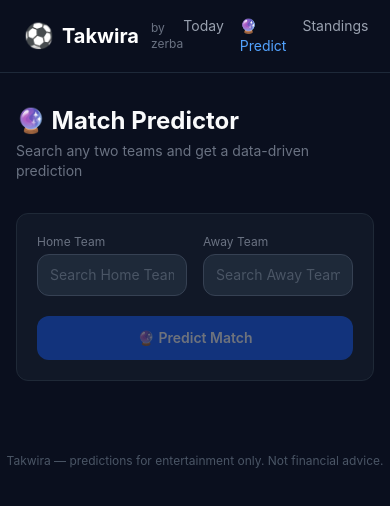
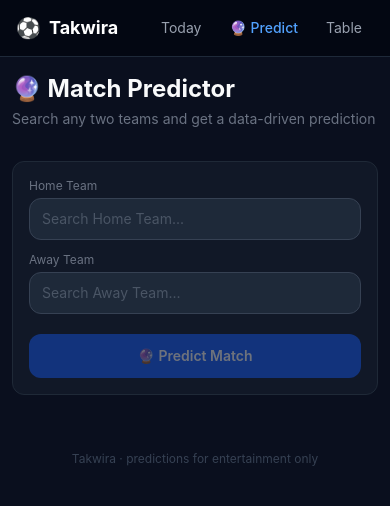
Before and after one commit to Mohammedjebali/takwira, a Next.js app: page /predict in a window 390 px wide. Shown: the top 506 px of the page. Built offline with nearby package versions, Linux system fonts and the light colour scheme.

Commit message:
feat: mobile-friendly layout — sticky header, team logos stacked, horizontal league scroll

```diff
--- a/src/app/globals.css
+++ b/src/app/globals.css
@@ -10,20 +10,39 @@
   --accent: #3b82f6;
 }
 
+* {
+  box-sizing: border-box;
+  -webkit-tap-highlight-color: transparent;
+}
+
+html {
+  -webkit-text-size-adjust: 100%;
+}
+
 body {
   background-color: var(--bg);
   color: #f9fafb;
   font-family: 'Inter', system-ui, sans-serif;
   min-height: 100vh;
+  overflow-x: hidden;
 }
 
 .card {
   background: var(--card);
   border: 1px solid var(--border);
   border-radius: 12px;
-  padding: 1.25rem;
+  padding: 1rem;
+}
+
+@media (min-width: 640px) {
+  .card { padding: 1.25rem; }
 }
 
 .badge-high   { background: #14532d; color: #86efac; }
 .badge-medium { background: #713f12; color: #fde68a; }
 .badge-low    { background: #1f2937; color: #9ca3af; }
+
+/* Touch-friendly buttons */
+button, a {
+  touch-action: manipulation;
+}
--- a/src/app/layout.tsx
+++ b/src/app/layout.tsx
@@ -1,32 +1,46 @@
-import type { Metadata } from "next";
+import type { Metadata, Viewport } from "next";
 import "./globals.css";
 
 export const metadata: Metadata = {
-  title: "Takwira ⚽ — Football Predictor",
-  description: "AI-powered football match predictions using Poisson distribution and team analytics",
+  title: "Takwira ⚽",
+  description: "Football match predictions",
+};
+
+export const viewport: Viewport = {
+  width: "device-width",
+  initialScale: 1,
+  maximumScale: 1,
 };
 
 export default function RootLayout({ children }: { children: React.ReactNode }) {
   return (
     <html lang="en">
       <body>
-        <header className="border-b border-gray-800 px-6 py-4 flex items-center justify-between">
+        {/* Header */}
+        <header className="border-b border-gray-800 px-4 py-3 flex items-center justify-between sticky top-0 z-40 bg-gray-950 backdrop-blur">
           <div className="flex items-center gap-2">
-            <span className="text-2xl">⚽</span>
-            <span className="text-xl font-bold text-white">Takwira</span>
-            <span className="text-xs text-gray-500 ml-1">by zerba</span>
+            <span className="text-xl">⚽</span>
+            <span className="text-lg font-bold text-white">Takwira</span>
           </div>
-          <nav className="flex gap-4 text-sm text-gray-400">
-            <a href="/" className="hover:text-white transition-colors">Today</a>
-            <a href="/predict" className="hover:text-white transition-colors text-blue-400">🔮 Predict</a>
-            <a href="/standings" className="hover:text-white transition-colors">Standings</a>
+          <nav className="flex gap-1">
+            <a href="/" className="px-3 py-1.5 rounded-lg text-sm text-gray-400 hover:text-white hover:bg-gray-800 transition-colors">
+              Today
+            </a>
+            <a href="/predict" className="px-3 py-1.5 rounded-lg text-sm text-blue-400 hover:bg-gray-800 transition-colors font-medium">
+              🔮 Predict
+            </a>
+            <a href="/standings" className="px-3 py-1.5 rounded-lg text-sm text-gray-400 hover:text-white hover:bg-gray-800 transition-colors">
+              Table
+            </a>
           </nav>
         </header>
-        <main className="max-w-5xl mx-auto px-4 py-8">
+
+        <main className="max-w-2xl mx-auto px-3 py-4 sm:px-4 sm:py-6">
           {children}
         </main>
-        <footer className="text-center text-gray-600 text-xs py-6">
-          Takwira — predictions for entertainment only. Not financial advice.
+
+        <footer className="text-center text-gray-700 text-xs py-6">
+          Takwira · predictions for entertainment only
         </footer>
       </body>
     </html>
--- a/src/app/predict/page.tsx
+++ b/src/app/predict/page.tsx
@@ -165,7 +165,7 @@ export default function PredictPage() {
       </div>
 
       <div className="card mb-4">
-        <div className="grid grid-cols-2 gap-4 mb-5">
+        <div className="grid grid-cols-1 sm:grid-cols-2 gap-3 mb-5">
           <TeamSearch label="Home Team" selected={homeTeam} onSelect={setHomeTeam} />
           <TeamSearch label="Away Team" selected={awayTeam} onSelect={setAwayTeam} />
         </div>
@@ -186,15 +186,15 @@ export default function PredictPage() {
       {prediction && homeTeam && awayTeam && (
         <div className="card space-y-5">
           {/* Teams header */}
-          <div className="flex items-center justify-between">
-            <div className="flex items-center gap-2">
-              <img src={homeTeam.logo} alt={homeTeam.name} className="w-10 h-10" />
-              <span className="font-bold">{homeTeam.name}</span>
+          <div className="flex items-center justify-between gap-2">
+            <div className="flex flex-col items-center gap-1 flex-1 min-w-0">
+              <img src={homeTeam.logo} alt={homeTeam.name} className="w-10 h-10 object-contain" />
+              <span className="font-bold text-xs text-center truncate w-full">{homeTeam.name}</span>
             </div>
-            <span className="text-gray-500 font-bold text-sm">VS</span>
-            <div className="flex items-center gap-2 flex-row-reverse">
-              <img src={awayTeam.logo} alt={awayTeam.name} className="w-10 h-10" />
-              <span className="font-bold text-right">{awayTeam.name}</span>
+            <span className="text-gray-500 font-bold text-sm flex-shrink-0">VS</span>
+            <div className="flex flex-col items-center gap-1 flex-1 min-w-0">
+              <img src={awayTeam.logo} alt={awayTeam.name} className="w-10 h-10 object-contain" />
+              <span className="font-bold text-xs text-center truncate w-full">{awayTeam.name}</span>
             </div>
           </div>
 
--- a/src/components/FixtureCard.tsx
+++ b/src/components/FixtureCard.tsx
@@ -80,23 +80,21 @@ export default function FixtureCard({ match }: { match: FDMatch }) {
       </div>
 
       {/* Teams + Score */}
-      <div className="flex items-center justify-between gap-4">
-        <div className="flex items-center gap-3 flex-1">
+      <div className="flex items-center gap-2">
+        <div className="flex flex-col items-center gap-1 flex-1 min-w-0">
           {homeTeam.crest && <img src={homeTeam.crest} alt={homeTeam.name} className="w-8 h-8 object-contain" />}
-          <span className="font-semibold text-sm">{homeTeam.name}</span>
+          <span className="font-semibold text-xs text-center leading-tight w-full truncate px-1">{homeTeam.name}</span>
         </div>
-
-        <div className="text-center min-w-[60px]">
+        <div className="text-center flex-shrink-0 min-w-[56px]">
           {(score.fullTime.home !== null && score.fullTime.away !== null) ? (
-            <span className="text-xl font-bold">{score.fullTime.home} - {score.fullTime.away}</span>
+            <span className="text-lg font-bold tabular-nums">{score.fullTime.home} – {score.fullTime.away}</span>
           ) : (
-            <span className="text-gray-500 text-sm">vs</span>
+            <span className="text-gray-500 text-sm font-medium">vs</span>
           )}
         </div>
-
-        <div className="flex items-center gap-3 flex-1 justify-end">
-          <span className="font-semibold text-sm text-right">{awayTeam.name}</span>
+        <div className="flex flex-col items-center gap-1 flex-1 min-w-0">
           {awayTeam.crest && <img src={awayTeam.crest} alt={awayTeam.name} className="w-8 h-8 object-contain" />}
+          <span className="font-semibold text-xs text-center leading-tight w-full truncate px-1">{awayTeam.name}</span>
         </div>
       </div>
 
--- a/src/components/LeagueFilter.tsx
+++ b/src/components/LeagueFilter.tsx
@@ -33,7 +33,7 @@ export default function LeagueFilter({
 
   return (
     <div className="mb-6" ref={ref}>
-      <div className="flex gap-2 flex-wrap items-center">
+      <div className="flex gap-2 items-center overflow-x-auto pb-1 scrollbar-hide" style={{scrollbarWidth:'none'}}>
         <a
           href={`?date=${date}`}
           className={`px-3 py-1.5 rounded-full text-xs transition-colors font-medium ${!leagueFilter ? "bg-blue-600 text-white" : "bg-gray-800 hover:bg-gray-700"}`}
```
